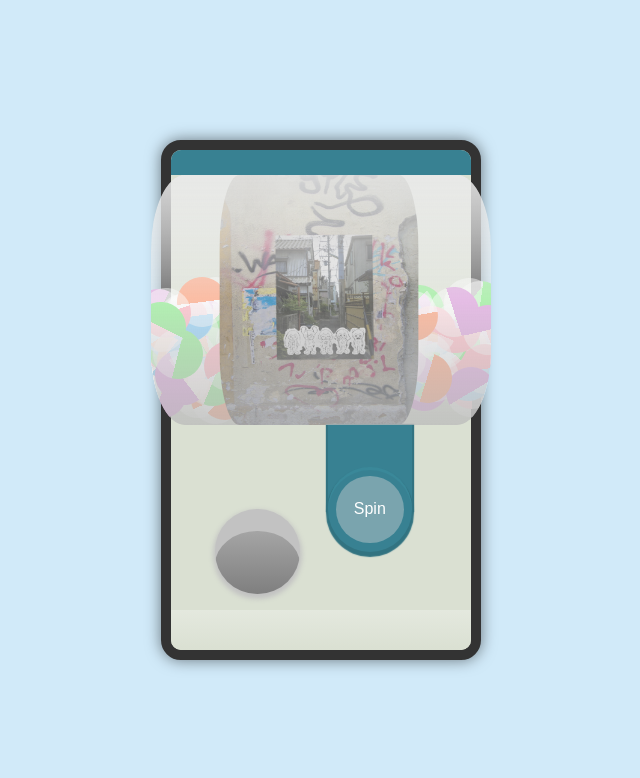
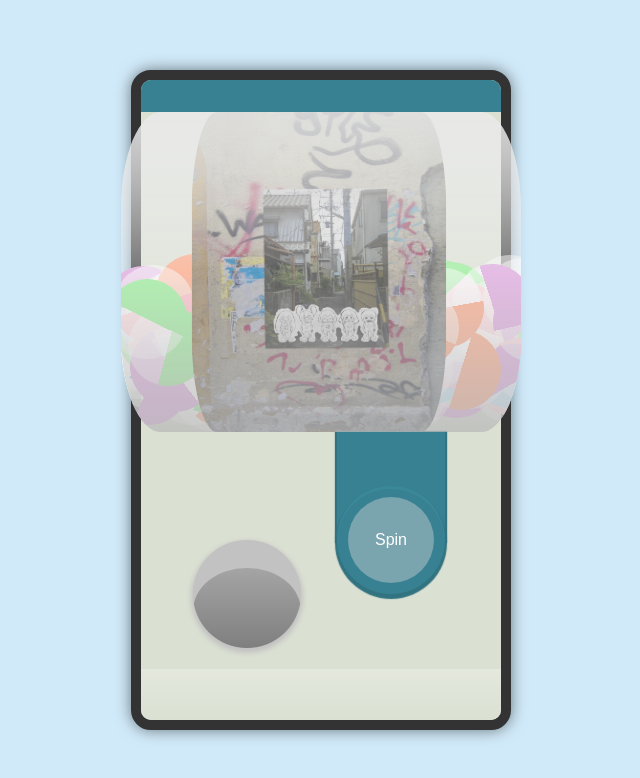
Before and after one commit to daniventura/dddgalery, a plain HTML site: page index.html in a window 1280 px wide. Shown: the whole page, without its empty margins (319-959 px from the left). Drawn offline with Linux system fonts and the light colour scheme.

Commit message:
style: Update gachapon height and aspect ratio

```diff
--- a/styles.css
+++ b/styles.css
@@ -23,8 +23,8 @@ body, html {
 
 .gachapon {
     z-index: -99999999999999;
-    width: 300px;
-    height: 500px;
+    height: 80%;
+    aspect-ratio: 9 / 16;
     background-color: #DAE0D2;
     border: 10px solid #333;
     border-radius: 20px;
@@ -114,6 +114,69 @@ body, html {
     border-bottom-left-radius: 10px;border-bottom-right-radius: 10px;
 }
 
+
+
+.glass  {
+    min-height: 50%;
+    overflow: hidden;
+    background-color: #f3f3f375;
+    background: linear-gradient(to bottom, #eeeeeec2, #f3f3f331, #bbbbbb85);
+    margin: 0 -20px;
+    border-radius: 10% / 30%;
+}
+
+.glass .grassy {
+    z-index: 1;
+    position: absolute;
+    top: 0;
+    left: 0;
+    height: 100%;
+    width: 100%;
+    background-color: #f3f3f375;
+    background: linear-gradient(to bottom, #e7e7e78a, #f3f3f331, #bbbbbb85);
+    margin: 0 0px;
+    border-radius: 10% / 30%;
+    backdrop-filter: blur(0.1px);
+}
+
+.sphere {
+    z-index: -10000;
+    position: absolute;
+    width: 10vh;
+    height: 10vh;
+    border-radius: 50%;
+    background: linear-gradient(to right, var(--color) 50%, rgba(255, 255, 255, 0.5) 50%);
+}
+
+.poster {
+    z-index: -10;
+    position: absolute;
+    top: 0%;
+    left: 23%;
+    height: 100%;
+    width: 100%;
+    display: flex;
+    justify-content: center;
+    align-items: center;
+}
+.imgwrapper {
+    position: relative;
+    height: 100%;
+    width: 100%;
+    margin: 0 auto;
+}
+
+.poster img {
+    border-radius: 10% / 30%;
+    transform: scale(1.2, 1);
+    margin: 0 auto;
+    width: auto;
+    height: 100%;
+    object-fit: cover;
+    position: absolute;
+}
+
+
 header {
     width: 100%;
     background-color: #333;
@@ -151,74 +214,3 @@ main {
     display: none;
     padding: 20px;
 }
-
-.gallery {
-    display: flex;
-    flex-wrap: wrap;
-}
-
-.gallery img {
-    width: 30%;
-    margin: 1%;
-    border: 2px solid #333;
-}
-
-.glass  {
-    min-height: 50%;
-    overflow: hidden;
-    background-color: #f3f3f375;
-    background: linear-gradient(to bottom, #eeeeeec2, #f3f3f331, #bbbbbb85);
-    margin: 0 -20px;
-    border-radius: 10% / 30%;
-}
-
-.glass .grassy {
-    z-index: 1;
-    position: absolute;
-    top: 0;
-    left: 0;
-    height: 100%;
-    width: 100%;
-    background-color: #f3f3f375;
-    background: linear-gradient(to bottom, #e7e7e78a, #f3f3f331, #bbbbbb85);
-    margin: 0 0px;
-    border-radius: 10% / 30%;
-    backdrop-filter: blur(0.1px);
-}
-
-.sphere {
-    z-index: -10000;
-    position: absolute;
-    width: 50px;
-    height: 50px;
-    border-radius: 50%;
-    background: linear-gradient(to right, var(--color) 50%, rgba(255, 255, 255, 0.5) 50%);
-}
-
-.poster {
-    z-index: -10;
-    position: absolute;
-    top: 0%;
-    left: 25%;
-    height: 100%;
-    width: 100%;
-    display: flex;
-    justify-content: center;
-    align-items: center;
-}
-.imgwrapper {
-    position: relative;
-    height: 100%;
-    width: 100%;
-    margin: 0 auto;
-}
-
-.poster img {
-    border-radius: 10% / 30%;
-    transform: scale(1.2, 1);
-    margin: 0 auto;
-    width: auto;
-    height: 100%;
-    object-fit: cover; /* Esto asegura que la imagen mantenga su proporción */
-    position: absolute;
-}
```
